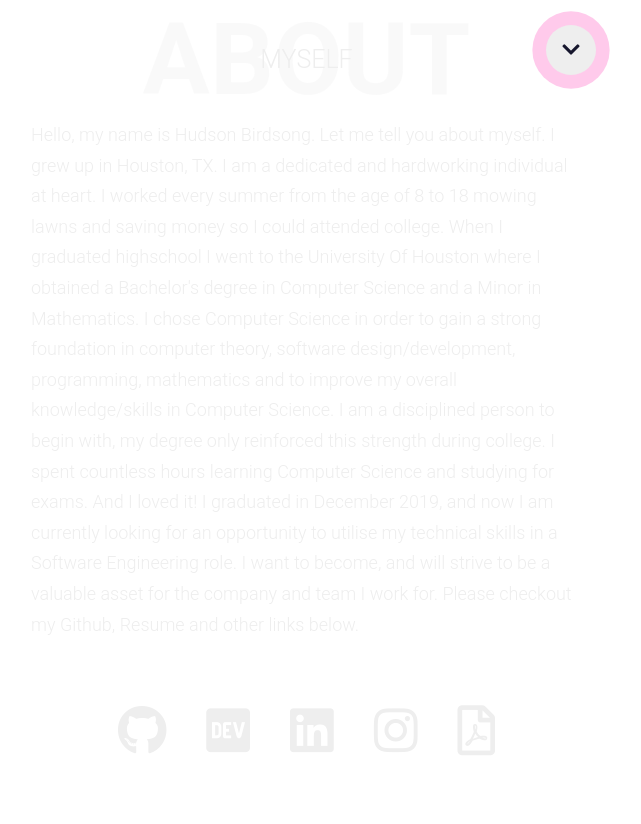
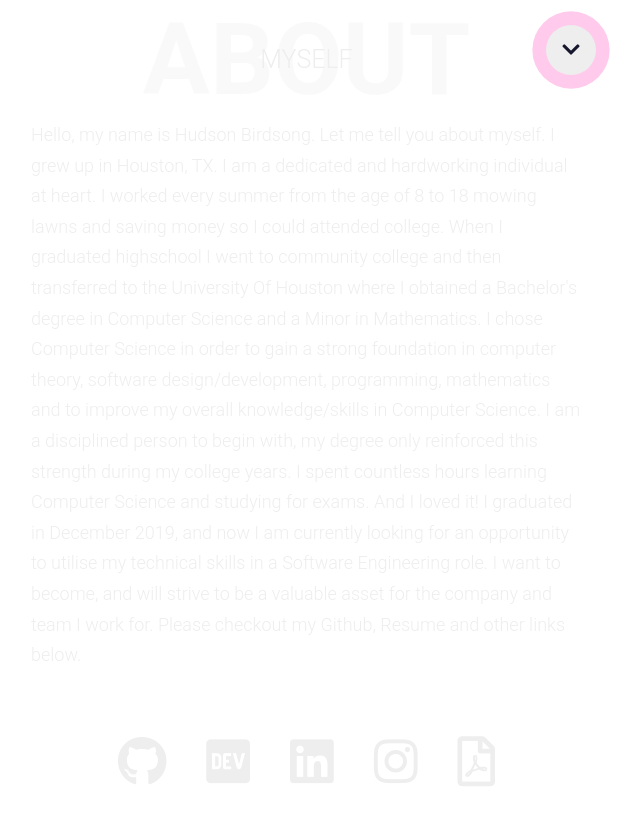
Before and after one commit to Hudson35/DevHudson, a plain HTML site: page index.html in a window 1280 px wide. Shown: the part 800-1624 px from the top of the page, without its empty margins (634-1275 px from the left). Drawn offline with nearby package versions, Linux system fonts and the light colour scheme.

Commit message:
Updated about me paragraph in index.html

```diff
--- a/index.html
+++ b/index.html
@@ -63,12 +63,12 @@
             Hello, my name is Hudson Birdsong. Let me tell you about myself. I grew up in
             Houston, TX. I am a dedicated and hardworking individual at heart. I worked every
             summer from the age of 8 to 18 mowing lawns and saving money so I could attended college.
-            When I graduated highschool I went to the University Of Houston where I obtained a
+            When I graduated highschool I went to community college and then transferred to the University Of Houston where I obtained a
             Bachelor's degree in Computer Science and a Minor in Mathematics. I chose Computer
             Science in order to gain a strong foundation in computer theory, software design/development,
             programming, mathematics and to improve my overall knowledge/skills in Computer Science.
-            I am a disciplined person to begin with, my degree only reinforced this strength during
-            college. I spent countless hours learning Computer Science and studying for exams.
+            I am a disciplined person to begin with, my degree only reinforced this strength during my
+            college years. I spent countless hours learning Computer Science and studying for exams.
             And I loved it! I graduated in December 2019, and now I am currently looking for an
             opportunity to utilise my technical skills in a Software Engineering role. I want to become,
             and will strive to be a valuable asset for the company and team I work for. Please checkout
```
